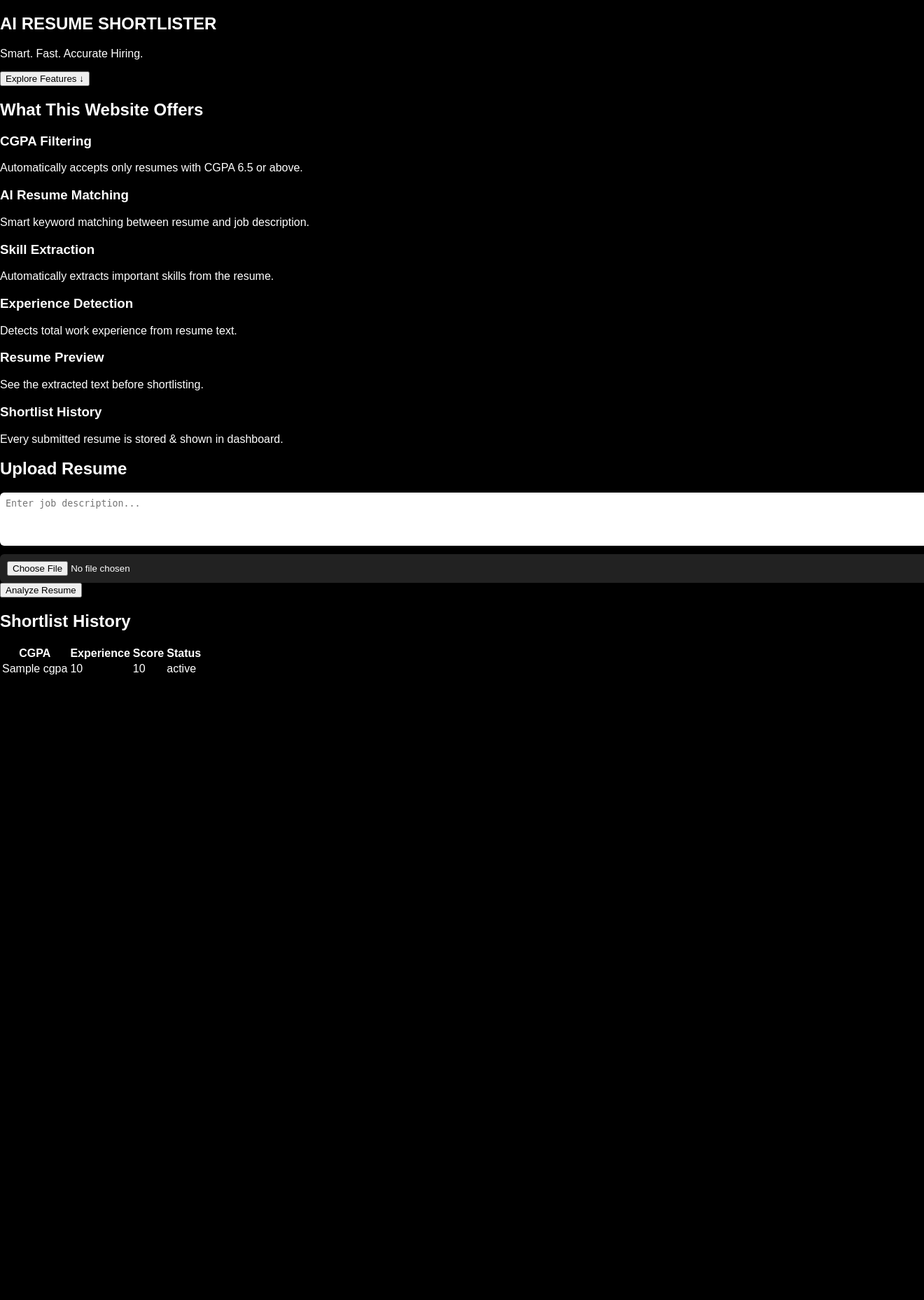
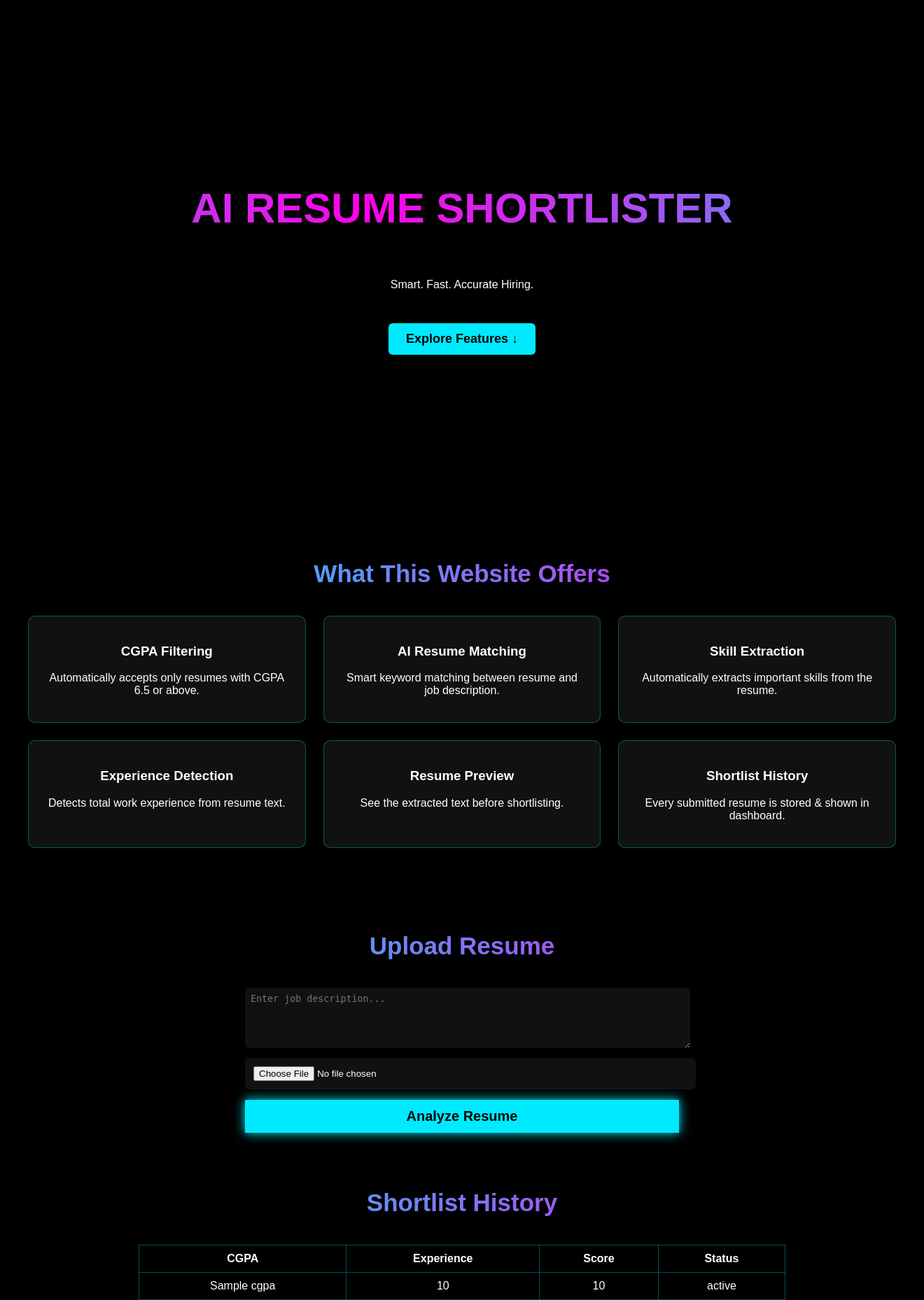
Before and after one commit to govindapasi/ai-resume-shortlist, a Flask app: template templates/index.html in a window 1320 px wide; the page is wider, and only the part inside the window is pictured. Shown: that part at 70% size. Before the commit the page ends 964 px from the top of that part, so only its background shows below. Run offline with Flask 3, Linux system fonts and the light colour scheme; the template is opened without the code that fills it: most values are stand-ins (such as "Sample title", 1, 10 or a date in 2020).

Commit message:
Update style.css

```diff
--- a/static/style.css
+++ b/static/style.css
@@ -1,103 +1,144 @@
 body {
+    margin: 0;
     background: #000;
     font-family: Arial;
-    margin: 0;
-    padding: 0;
     color: white;
 }
 
-/* ---- Animated Gradient Title ---- */
-.gradient-text {
-    font-size: 48px;
+/* HERO SECTION */
+.hero {
+    height: 90vh;
+    display: flex;
+    flex-direction: column;
+    justify-content: center;
+    align-items: center;
+    text-align: center;
+}
+
+.hero-title {
+    font-size: 60px;
     font-weight: bold;
-    text-align: center;
-    margin-top: 30px;
-
-    background: linear-gradient(90deg, #00eaff, #ff00c8, #00eaff);
+    background: linear-gradient(90deg, #00eaff, #ff00ea, #00eaff);
     background-size: 300%;
     -webkit-background-clip: text;
     -webkit-text-fill-color: transparent;
-
-    animation: slide 5s infinite;
+    animation: slide 6s infinite;
 }
 
 @keyframes slide {
-    0% { background-position: 0%; }
-    50% { background-position: 100%; }
-    100% { background-position: 0%; }
+    0% {background-position: 0%;}
+    50% {background-position: 200%;}
+    100% {background-position: 0%;}
 }
 
-/* ---- Container ---- */
-.container {
-    width: 45%;
-    margin: 30px auto;
-    background: #111;
-    padding: 25px;
-    border-radius: 12px;
-    box-shadow: 0 0 15px #00eaff55;
+.scroll-btn {
+    margin-top: 30px;
+    padding: 12px 25px;
+    border: none;
+    background: #00eaff;
+    color: black;
+    font-size: 18px;
+    font-weight: bold;
+    border-radius: 6px;
+    cursor: pointer;
 }
 
-/* ---- Smaller Input Box ---- */
+/* SECTION TITLES */
+.section-title {
+    text-align: center;
+    font-size: 35px;
+    margin: 40px 0;
+    background: linear-gradient(90deg, #00eaff, #ff00ea);
+    -webkit-background-clip: text;
+    -webkit-text-fill-color: transparent;
+}
+
+/* FEATURES SECTION */
+.features {
+    padding: 40px;
+}
+
+.feature-grid {
+    display: grid;
+    grid-template-columns: repeat(3, 1fr);
+    gap: 25px;
+}
+
+.feature-card {
+    background: #111;
+    padding: 20px;
+    border-radius: 10px;
+    text-align: center;
+    border: 1px solid #00eaff55;
+}
+
+/* UPLOAD SECTION */
+.upload-section {
+    padding: 40px;
+}
+
+.upload-form {
+    width: 50%;
+    margin: auto;
+}
+
 textarea {
     width: 100%;
-    height: 60px;
+    height: 70px;
     padding: 8px;
     border-radius: 6px;
+    background: #111;
+    color: white;
     border: none;
-    outline: none;
 }
 
-/* ---- Input File ---- */
 input[type="file"] {
     width: 100%;
-    padding: 10px;
-    margin-top: 8px;
-    background: #222;
-    color: white;
-    border: none;
+    padding: 12px;
+    margin-top: 10px;
+    background: #111;
     border-radius: 6px;
 }
 
-/* ---- Glowing Neon Button ---- */
-.glow-btn {
+.upload-btn {
     width: 100%;
-    margin-top: 15px;
     padding: 12px;
-    font-size: 18px;
-    font-weight: bold;
-
     background: #00eaff;
     border: none;
+    margin-top: 15px;
+    font-size: 20px;
+    font-weight: bold;
     color: black;
-    border-radius: 6px;
-
-    box-shadow: 0 0 12px #00eaff;
     cursor: pointer;
+    box-shadow: 0 0 15px #00eaff;
 }
 
-.glow-btn:hover {
-    box-shadow: 0 0 20px #00eaff;
+/* RESULT BOX */
+.result-box {
+    width: 60%;
+    margin: 30px auto;
+    background: #111;
+    padding: 20px;
+    border-radius: 10px;
 }
 
-/* ---- Result Messages ---- */
-.msg {
-    font-size: 20px;
-    text-align: center;
-    margin-top: 20px;
+.preview {
+    background: #000;
+    padding: 10px;
+    border-radius: 8px;
+    max-height: 200px;
+    overflow-y: scroll;
 }
 
-.cg, .score {
-    text-align: center;
-    font-size: 18px;
+/* DASHBOARD */
+.dashboard table {
+    width: 70%;
+    margin: auto;
+    border-collapse: collapse;
 }
 
-    margin-top: 10px;
+table tr, table th, table td {
+    border: 1px solid #00eaff55;
+    padding: 10px;
+    text-align: center;
 }
-
-button {
-    background: #00eaff;
-    color: black;
-    border: none;
-    cursor: pointer;
-    font-weight: bold;
-}
```
